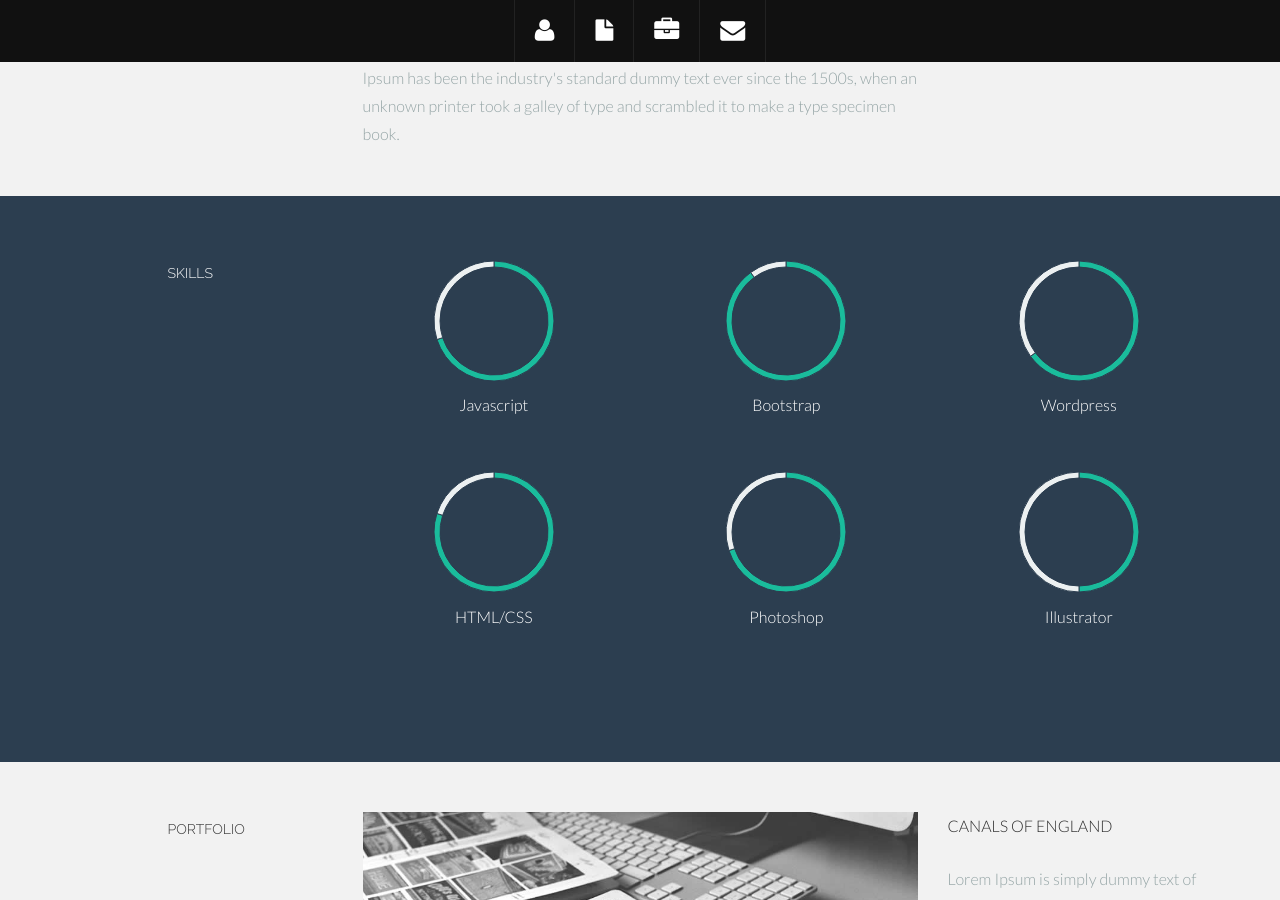
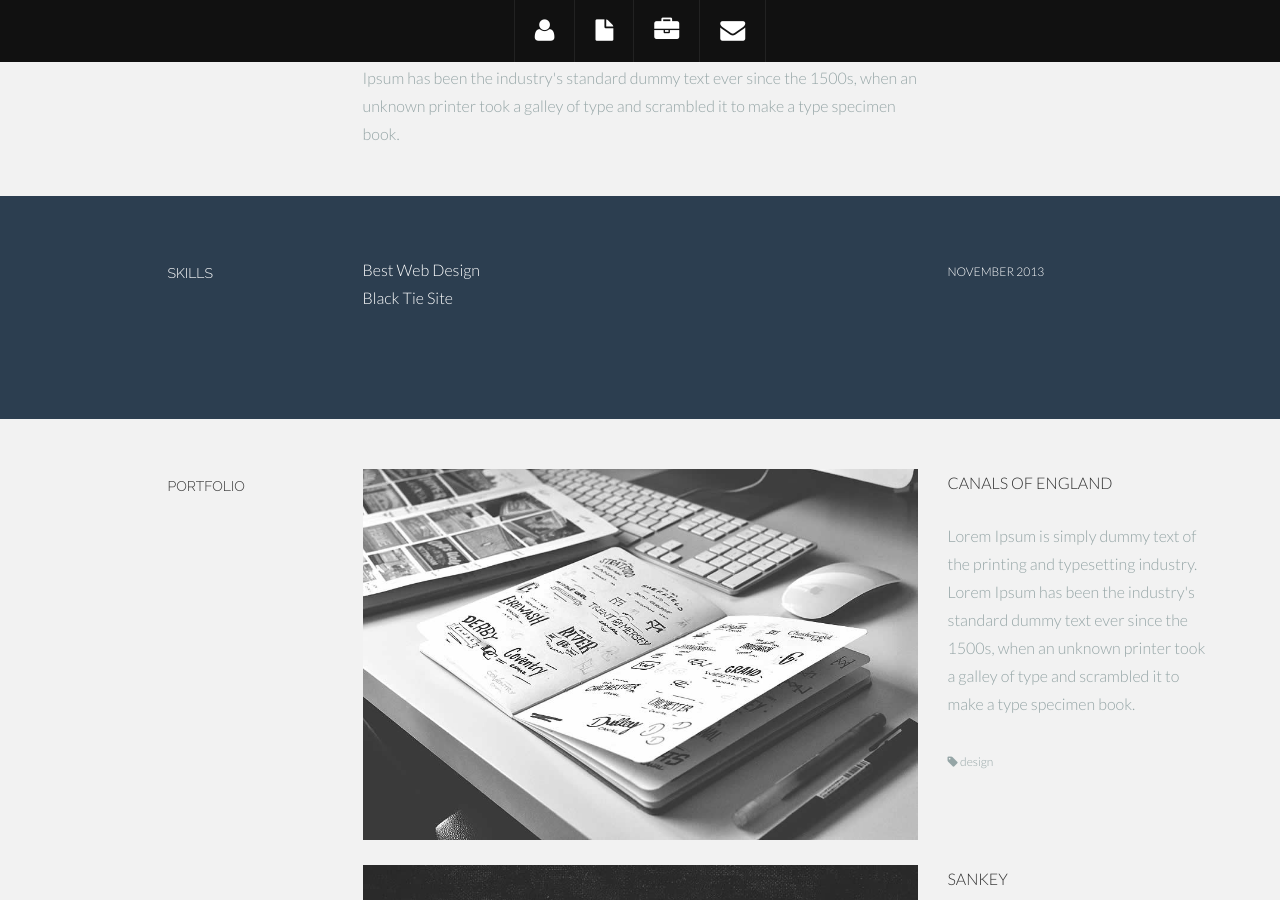
Before and after one commit to wenhuanglin/wenhuanglin.github.io, a Jekyll site: the page index.html, which Jekyll copies as it is, in a window 1280 px wide and 900 px high, scrolled down 1861 px. Built offline with Jekyll 4.4.1, drawn with Linux system fonts in a browser that asks for light colours.

Commit message:
redesing the skill session

```diff
--- a/index.html
+++ b/index.html
@@ -192,7 +192,16 @@
 					<div class="col-lg-2 col-lg-offset-1">
 						<h5>SKILLS</h5>
 					</div>
-					<div class="col-lg-3 centered">
+					<div class="col-lg-6">
+					<p><t>Best Web Design</t><br/>
+						Black Tie Site <br/>
+					</p>
+				</div>
+				<div class="col-lg-3">
+					<p><sm>NOVEMBER 2013</sm></p>
+				</div>
+
+					<!-- <div class="col-lg-3 centered">
 						<canvas id="javascript" height="130" width="130"></canvas>
 						<p>Javascript</p>
 						<br>
@@ -301,7 +310,7 @@
 								var myDoughnut = new Chart(document.getElementById("illustrator").getContext("2d")).Doughnut(doughnutData);
 						</script>
 					</div>
-
+ -->
 			</div><!--/.row -->
 			<br>
 		</div><!--/.container -->
```
